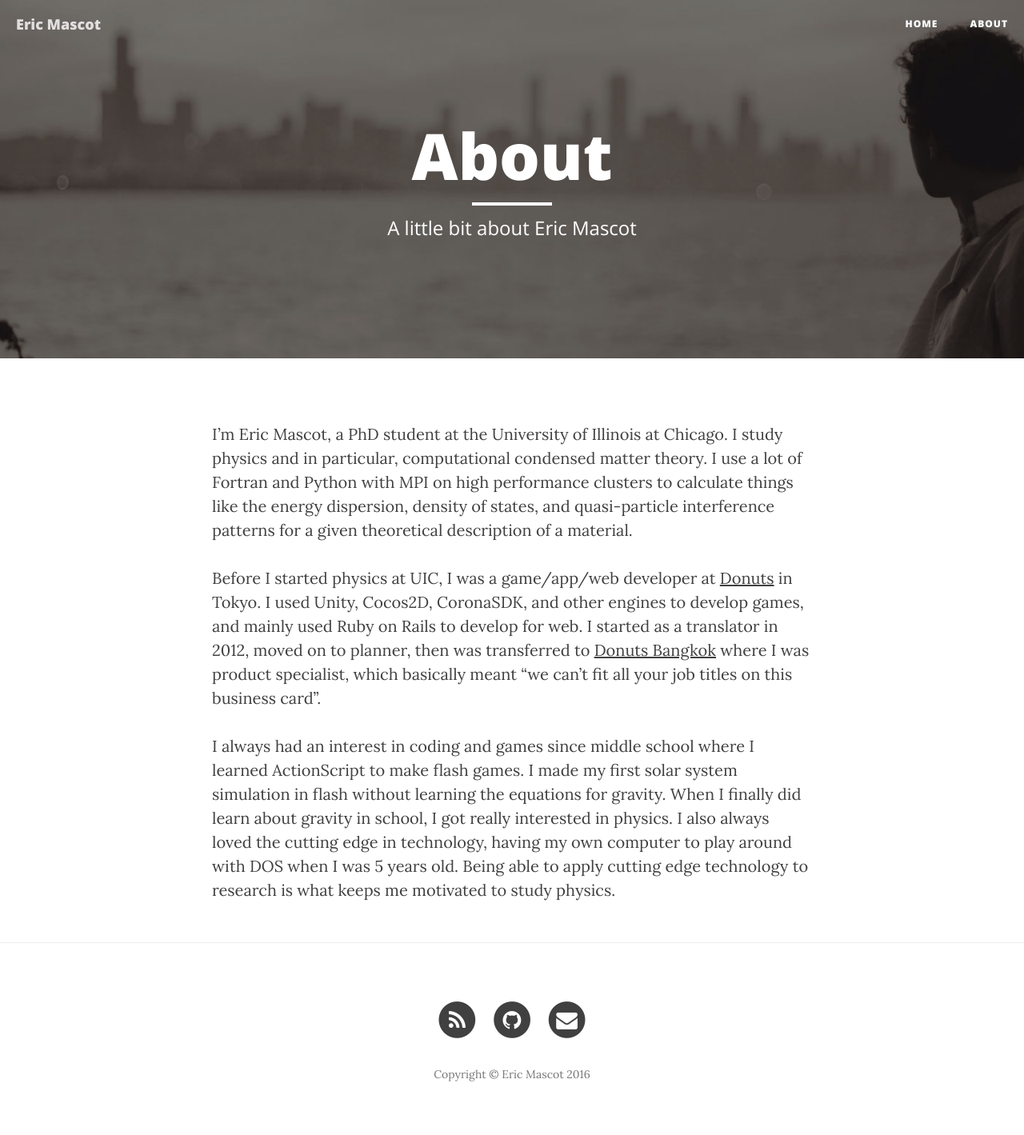
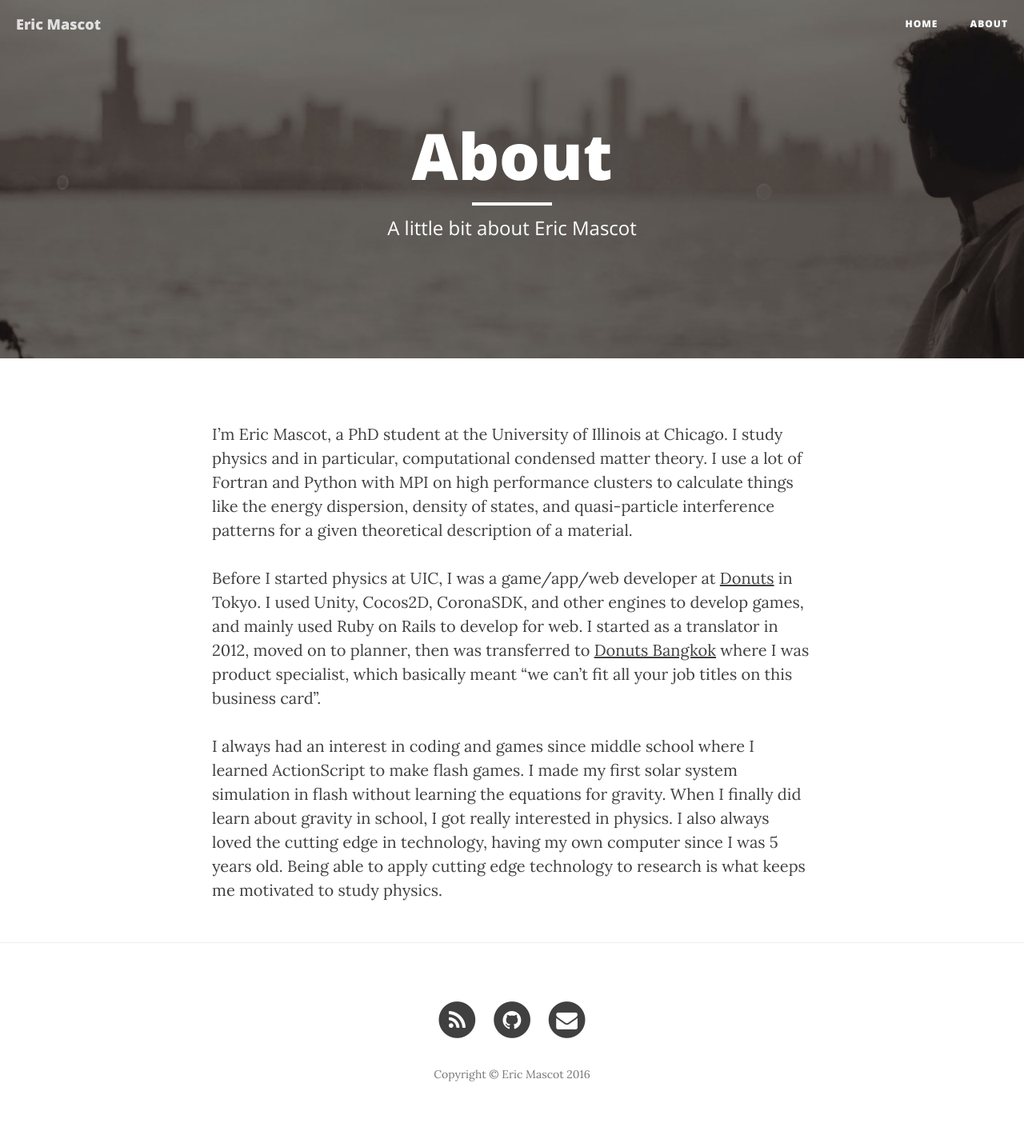
Before and after one commit to emascot/emascot.github.io, a Jekyll site: the page built from about.markdown, in a window 1280 px wide. Shown: the whole page at 80% size. Built offline with Jekyll 4.4.1, drawn with Linux system fonts in a browser that asks for light colours; nearby versions of some CDN libraries.

Commit message:
update about page

```diff
--- a/about.markdown
+++ b/about.markdown
@@ -5,8 +5,16 @@ description: "A little bit about Eric Mascot"
 header-img: "img/about-bg.jpg"
 ---
 
-I'm Eric Mascot, a PhD student at the University of Illinois at Chicago. I study physics and in particular, computational condensed matter theory. I use a lot of Fortran and Python with MPI on high performance clusters to calculate things like the energy dispersion, density of states, and quasi-particle interference patterns for a given theoretical description of a material.
+I'm Eric Mascot, a PhD student at the University of Illinois at Chicago.
+I study physics and in particular, computational condensed matter theory.
+I use a lot of Fortran and Python with MPI on high performance clusters to calculate things like the energy dispersion, density of states, and quasi-particle interference patterns for a given theoretical description of a material.
 
-Before I started physics at UIC, I was a game/app/web developer at [Donuts](http://www.donuts.ne.jp/) in Tokyo. I used Unity, Cocos2D, CoronaSDK, and other engines to develop games, and mainly used Ruby on Rails to develop for web. I started as a translator in 2012, moved on to planner, then was transferred to [Donuts Bangkok](http://www.donuts-bkk.com/) where I was product specialist, which basically meant "we can't fit all your job titles on this business card".
+Before I started physics at UIC, I was a game/app/web developer at [Donuts](http://www.donuts.ne.jp/) in Tokyo.
+I used Unity, Cocos2D, CoronaSDK, and other engines to develop games, and mainly used Ruby on Rails to develop for web.
+I started as a translator in 2012, moved on to planner, then was transferred to [Donuts Bangkok](http://www.donuts-bkk.com/) where I was product specialist, which basically meant "we can't fit all your job titles on this business card".
 
-I always had an interest in coding and games since middle school where I learned ActionScript to make flash games. I made my first solar system simulation in flash without learning the equations for gravity. When I finally did learn about gravity in school, I got really interested in physics. I also always loved the cutting edge in technology, having my own computer to play around with DOS when I was 5 years old. Being able to apply cutting edge technology to research is what keeps me motivated to study physics.
+I always had an interest in coding and games since middle school where I learned ActionScript to make flash games.
+I made my first solar system simulation in flash without learning the equations for gravity.
+When I finally did learn about gravity in school, I got really interested in physics.
+I also always loved the cutting edge in technology, having my own computer since I was 5 years old.
+Being able to apply cutting edge technology to research is what keeps me motivated to study physics.
```
